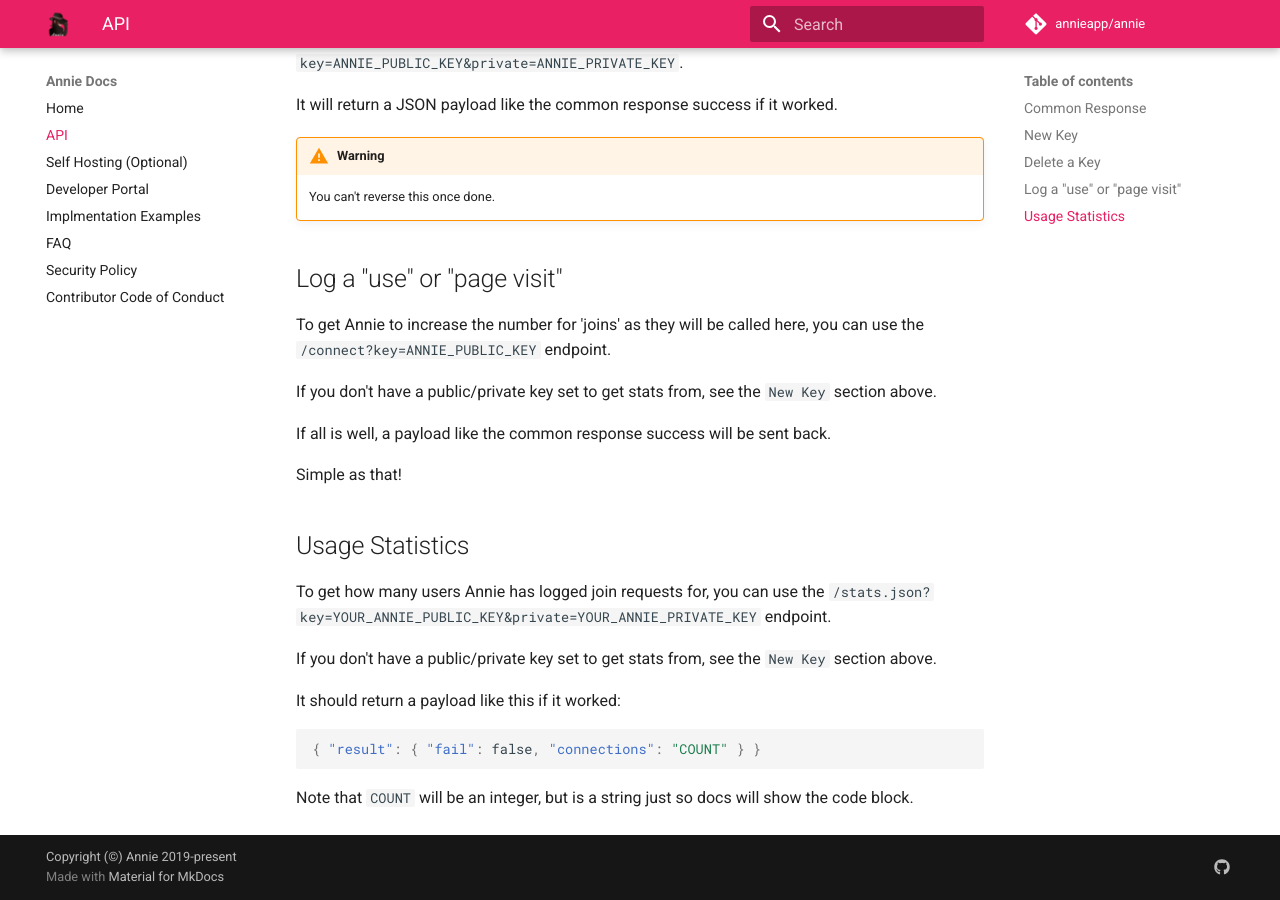
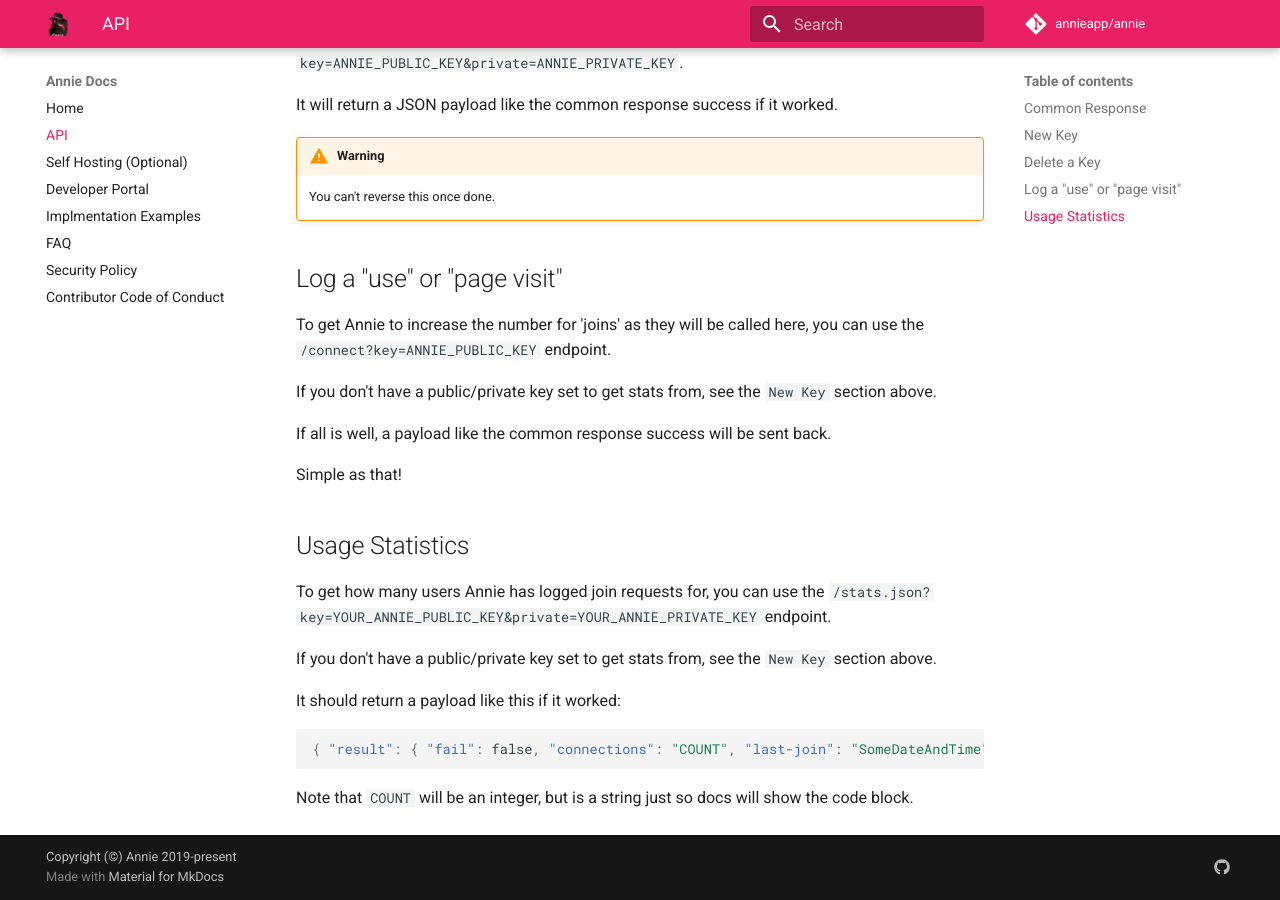
Before and after one commit to annieapp/annie, an MkDocs documentation site: the page built from docs/api.md, in a window 1280 px wide and 900 px high, scrolled down 1081 px. Built offline with MkDocs 1.6.1 and Material for MkDocs 9.7.7, drawn with Linux system fonts in a browser that asks for light colours; comment, search, counter and statistics services are not loaded.

````diff
--- a/docs/api.md
+++ b/docs/api.md
@@ -67,7 +67,7 @@ If you don't have a public/private key set to get stats from, see the `New Key`
 It should return a payload like this if it worked:
 
 ```json
-{ "result": { "fail": false, "connections": "COUNT" } }
+{ "result": { "fail": false, "connections": "COUNT", "last-join": "SomeDateAndTime" } }
 ```
 
 Note that `COUNT` will be an integer, but is a string just so docs will show the code block.
````
